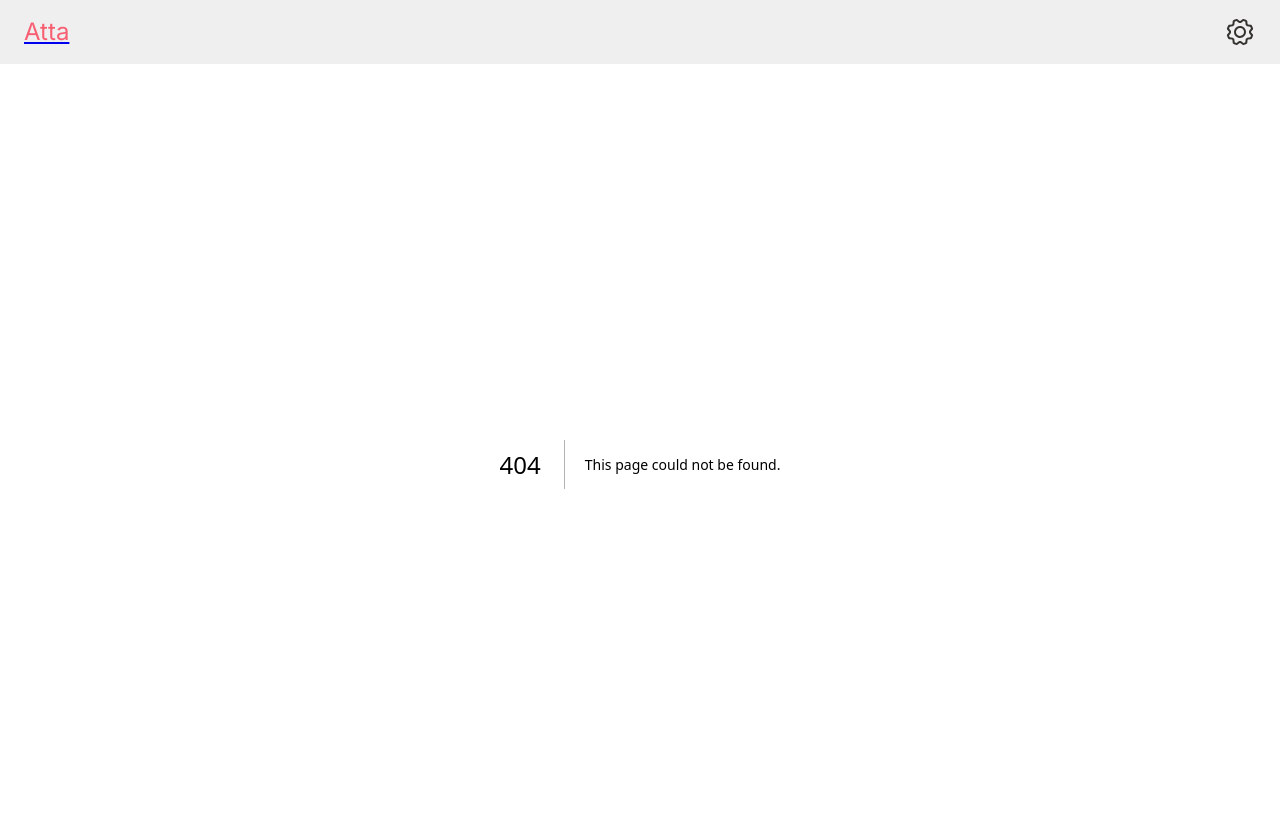
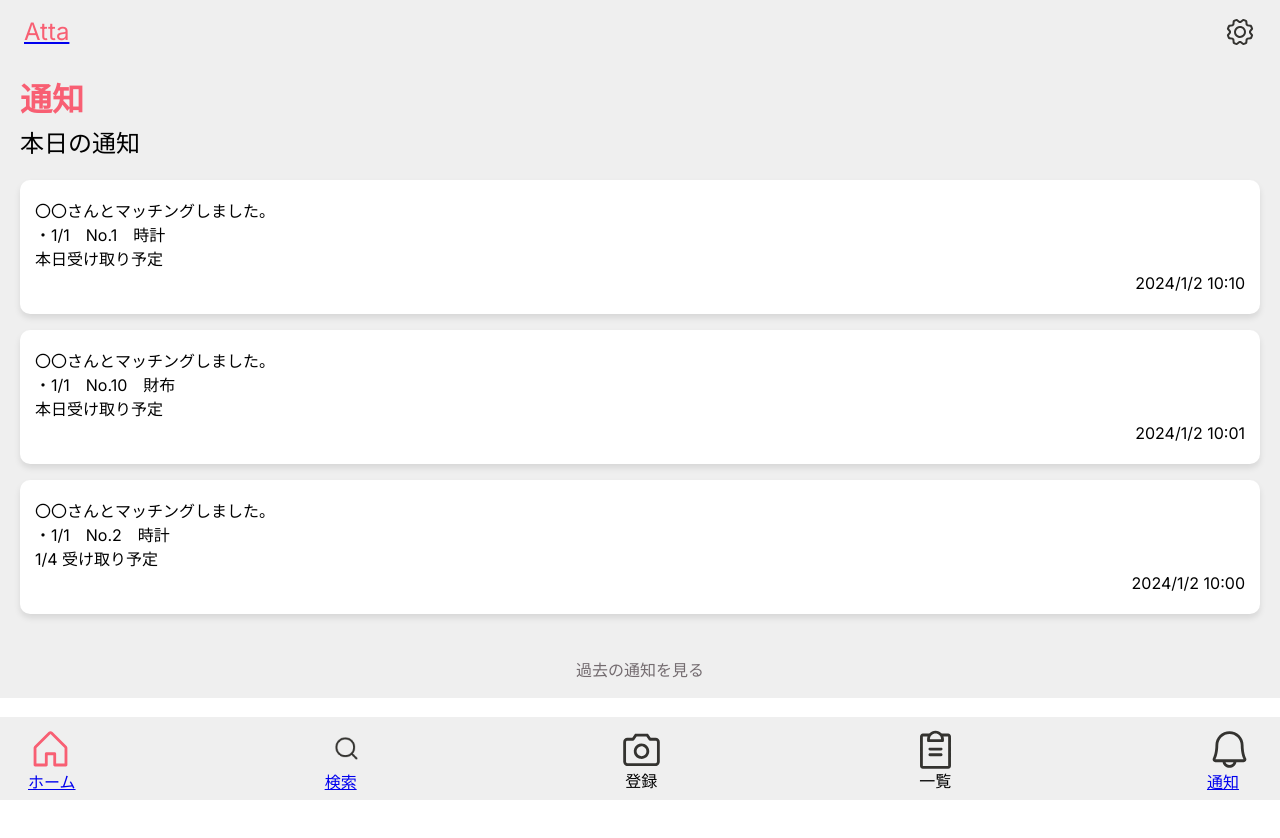
Before and after one commit to cuteball017/project-atta, a Next.js app: page /notification in a window 1280 px wide. Before the commit this address had no page. Shown: the top 838 px of the page. After the commit the page ends 800 px from the top, so only its background shows below. Built offline with nearby package versions, Linux system fonts and the light colour scheme.

Commit message:
notification

```diff
--- /dev/null
+++ b/src/app/notification/index.module.css
@@ -0,0 +1,107 @@
+.searchInput {
+  display: flex;
+  justify-content: center;
+  align-items: center;
+  border: 2px solid #000;
+  border-radius: 30px;
+  border-color: var(--color-grey);
+  height: 55px;
+  background-color: var(--color-white);
+}
+
+.searchInput input {
+  border: none;
+  width: 70%;
+  height: 95%;
+}
+
+.additionalUI {
+  display: flex;
+  flex-direction: column;
+  justify-content: center;
+  padding: 20px;
+  gap: 30px;
+  background-color: var(--color-lightGrey);
+}
+
+.heading {
+  font-size: 1.5rem;
+  font-weight: 600;
+  color: var(--color-greyText);
+  margin-bottom: 1rem;
+}
+
+.category ul {
+  display: flex;
+  flex-wrap: wrap;
+  gap: 1rem;
+}
+
+.category li {
+  padding: 0.5rem 1rem;
+  border-radius: 20px;
+  background-color: var(--color-pink);
+  color: var(--color-white);
+  cursor: pointer;
+}
+
+.hotItems ul {
+  display: flex;
+  flex-direction: column;
+  gap: 1rem;
+}
+
+.hotItems li {
+  padding : 1rem;
+  color: var(--color-pink);
+  border-bottom: 3px solid var(--color-grey);
+  font-size: 1.3rem;
+  font-weight: 600;
+}
+
+.container {
+  display: flex;
+  flex-direction: column;
+  padding: 20px;
+  background-color: var(--color-lightGrey);
+}
+
+.notificationTitle {
+  font-size: 2rem;
+  font-weight: bold;
+  color: var(--color-pink);
+  margin-bottom: 1rem;
+}
+
+.subTitle {
+  font-size: 1.5rem;
+  color: var(--color-black);
+  margin-bottom: 1.5rem;
+}
+
+.notificationItem {
+  background-color: var(--color-white);
+  border-radius: 10px;
+  padding: 15px;
+  margin-bottom: 1rem;
+  box-shadow: 0px 4px 6px rgba(0, 0, 0, 0.1);
+}
+
+.notificationItem p {
+  margin: 0.5rem 0;
+  font-size: 1rem;
+  color: var(--color-black);
+}
+
+.notificationDate {
+  font-size: 0.9rem;
+  color: var(--color-greyText);
+  text-align: right;
+}
+
+.footerText {
+  text-align: center;
+  font-size: 1rem;
+  color: var(--color-greyText);
+  margin-top: 2rem;
+}
--- /dev/null
+++ b/src/app/notification/page.tsx
@@ -0,0 +1,43 @@
+"use client";
+
+import { useState } from "react";
+
+import styles from "./index.module.css";
+import NavBar from "@/components/navBar/navBar";
+
+
+export default function Home() {
+  const [showUI, setShowUI] = useState(false);
+  return (
+    <>
+    <div className={styles.container}>
+      <h1 className={styles.notificationTitle}>通知</h1>
+      <h2 className={styles.subTitle}>本日の通知</h2>
+
+      <div className={styles.notificationItem}>
+        <p>〇〇さんとマッチングしました。</p>
+        <p>・1/1　No.1　時計</p>
+        <p>本日受け取り予定</p>
+        <p className={styles.notificationDate}>2024/1/2 10:10</p>
+      </div>
+
+      <div className={styles.notificationItem}>
+        <p>〇〇さんとマッチングしました。</p>
+        <p>・1/1　No.10　財布</p>
+        <p>本日受け取り予定</p>
+        <p className={styles.notificationDate}>2024/1/2 10:01</p>
+      </div>
+
+      <div className={styles.notificationItem}>
+        <p>〇〇さんとマッチングしました。</p>
+        <p>・1/1　No.2　時計</p>
+        <p>1/4 受け取り予定</p>
+        <p className={styles.notificationDate}>2024/1/2 10:00</p>
+      </div>
+
+      <p className={styles.footerText}>過去の通知を見る</p>
+    </div>
+      <NavBar />
+    </>
+  );
+}
--- a/src/components/navBar/navBar.tsx
+++ b/src/components/navBar/navBar.tsx
@@ -28,6 +28,7 @@ function NavBar() {
           <div>一覧</div>
         </li>
         <li>
+          <Link href="/notification">
             <Image
               src="/notification.svg"
               alt="notification"
@@ -35,6 +36,7 @@ function NavBar() {
               height={45}
             />
           <div>通知</div>
+          </Link>
         </li>
       </ul>
     </div>
```
Also changed, not shown: package.json (+7 -6 lines), 1 other file (tests, documents, lock files or other folders). Lines whose indentation alone changed are shown as unchanged.
